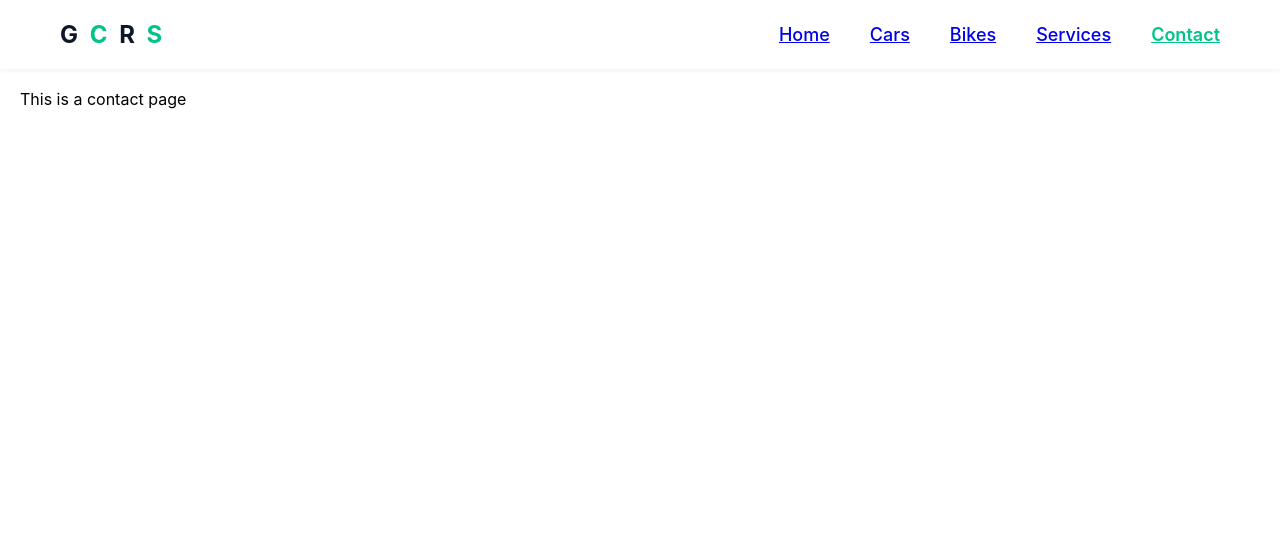
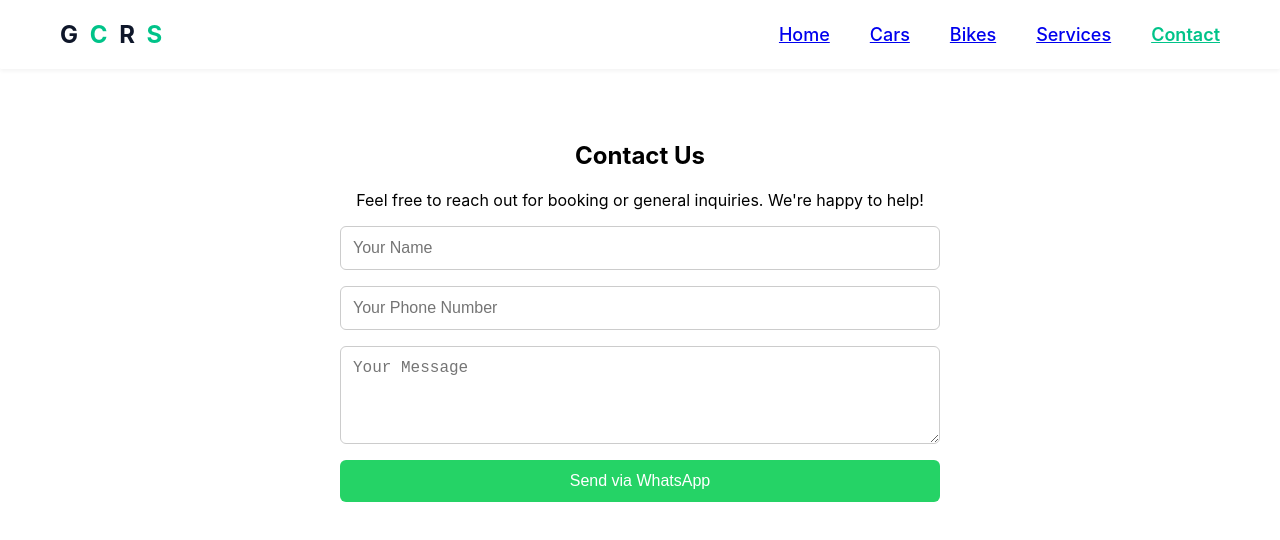
Before and after one commit to ShardulKumbhar/Rent_Cabs, a React (Create React App) app: page /contact in a window 1280 px wide. Shown: the top 540 px of the page. Built offline with nearby package versions, Linux system fonts and the light colour scheme.

Commit message:
updated contact us page

```diff
--- /dev/null
+++ b/src/pages/Contact.css
@@ -0,0 +1,36 @@
+/* src/pages/Contact.css */
+.contact-container {
+    padding: 2rem;
+    max-width: 600px;
+    margin: auto;
+    text-align: center;
+  }
+
+  .contact-form {
+    display: flex;
+    flex-direction: column;
+    gap: 1rem;
+    margin-top: 1rem;
+  }
+
+  .contact-form input,
+  .contact-form textarea {
+    padding: 0.75rem;
+    font-size: 1rem;
+    border-radius: 6px;
+    border: 1px solid #ccc;
+  }
+
+  .contact-form button {
+    background-color: #25d366;
+    color: white;
+    padding: 0.75rem;
+    border: none;
+    font-size: 1rem;
+    cursor: pointer;
+    border-radius: 6px;
+  }
+
+  .contact-form button:hover {
+    background-color: #1ebc5b;
+  }
--- a/src/pages/Contact.jsx
+++ b/src/pages/Contact.jsx
@@ -1,9 +1,61 @@
-import React from 'react'
+// src/pages/Contact.js
+import React, { useState } from 'react';
+import './Contact.css';
 
-function Contact() {
+const Contact = () => {
+  const [form, setForm] = useState({
+    name: '',
+    phone: '',
+    message: '',
+  });
+
+  const handleChange = (e) => {
+    setForm({ ...form, [e.target.name]: e.target.value });
+  };
+
+  const handleWhatsAppRedirect = () => {
+    const { name, phone, message } = form;
+    const fullMessage = `Hi, my name is ${name}. Contact: ${phone}. Message: ${message}`;
+    const encodedMessage = encodeURIComponent(fullMessage);
+    const whatsappURL = `https://wa.me/7709125030?text=${encodedMessage}`; // Replace with your number
+    window.open(whatsappURL, '_blank');
+  };
+
   return (
-    <div>This is a contact page</div>
-  )
-}
+    <div className="contact-container">
+      <h2>Contact Us</h2>
+      <p>Feel free to reach out for booking or general inquiries. We're happy to help!</p>
+      <form className="contact-form" onSubmit={(e) => e.preventDefault()}>
+        <input
+          name="name"
+          type="text"
+          placeholder="Your Name"
+          value={form.name}
+          onChange={handleChange}
+          required
+        />
+        <input
+          name="phone"
+          type="tel"
+          placeholder="Your Phone Number"
+          value={form.phone}
+          onChange={handleChange}
+          required
+        />
+        <textarea
+          name="message"
+          placeholder="Your Message"
+          rows="4"
+          value={form.message}
+          onChange={handleChange}
+          required
+        />
+        <button type="button" onClick={handleWhatsAppRedirect}>
+          Send via WhatsApp
+        </button>
+      </form>
+    </div>
+  );
+};
 
-export default Contact
+export default Contact;
```
